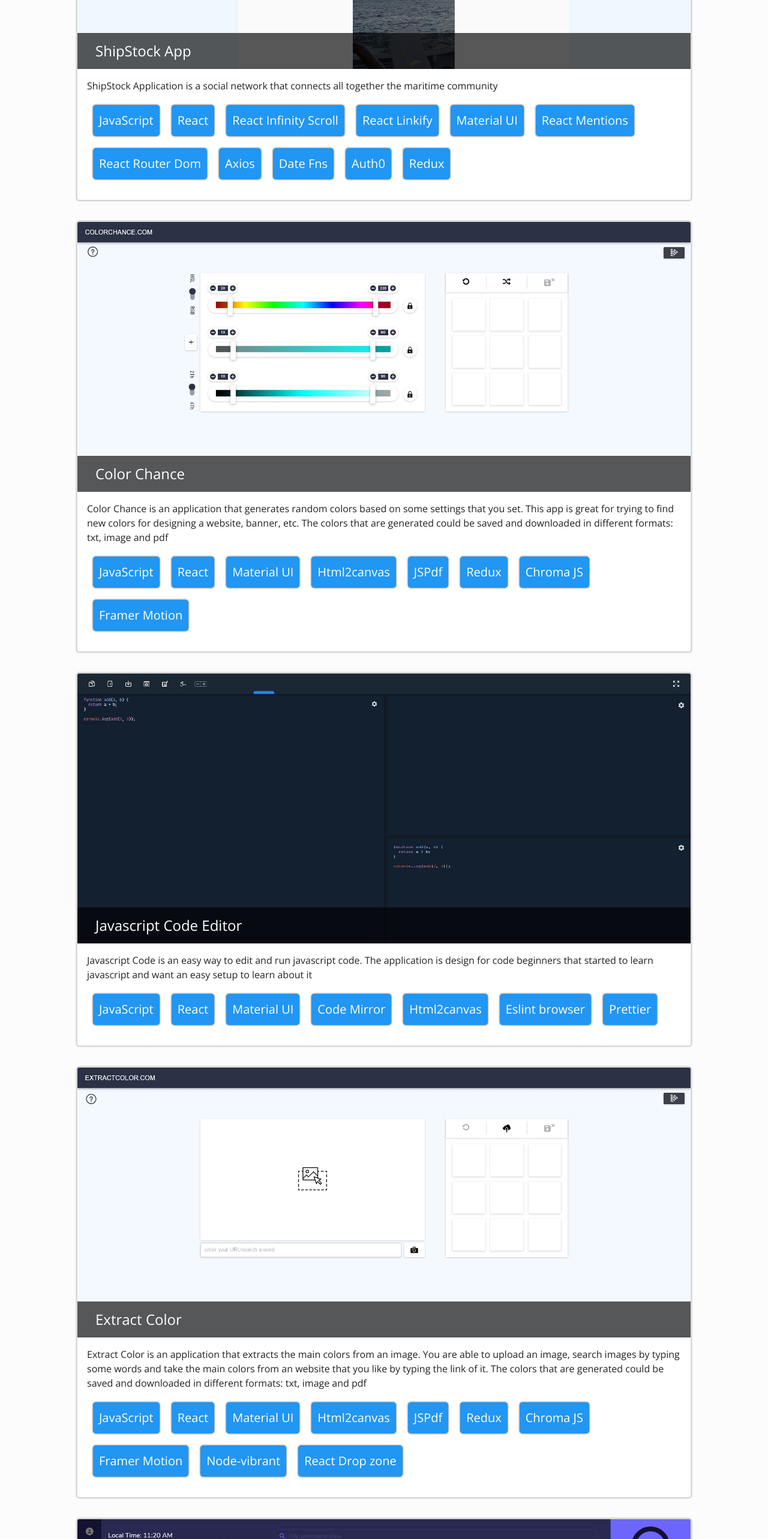
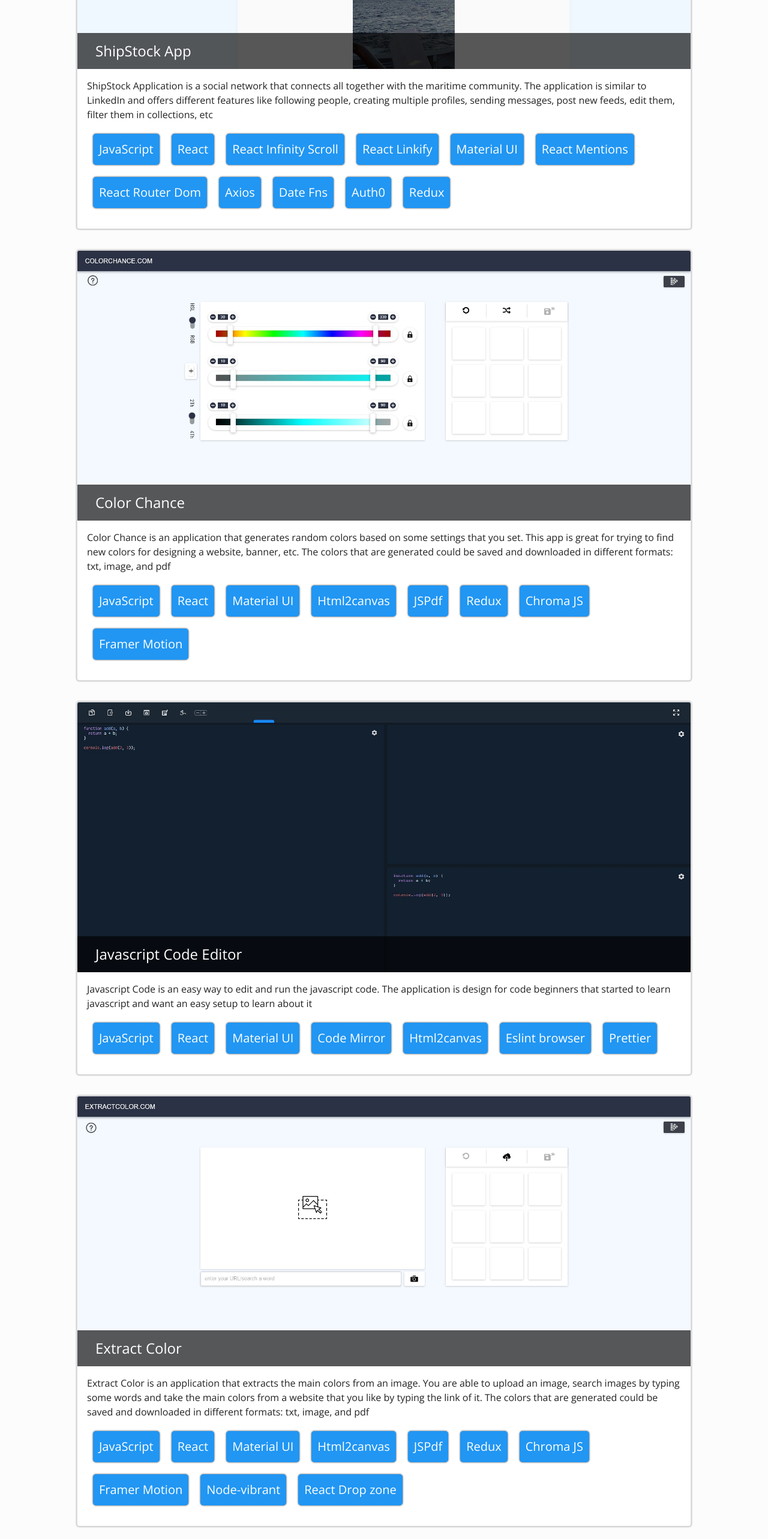
Before and after one commit to MariusParasca/portofolio, a React (Create React App) app: page / in a window 1280 px wide. Shown: the part 1720-4286 px from the top of the page at 60% size. Built offline with nearby package versions, Linux system fonts and the light colour scheme; the HTML template or start-up script is replaced by a standard one.

Commit message:
correct grammar descriptions

```diff
--- a/src/components/Projects/Projects.js
+++ b/src/components/Projects/Projects.js
@@ -33,7 +33,7 @@ const Projects = () => {
         key="shipstockapp"
         image="shipstockapp"
         projectTitle="ShipStock App"
-        description="ShipStock Application is a social network that connects all together the maritime community"
+        description="ShipStock Application is a social network that connects all together with the maritime community. The application is similar to LinkedIn and offers different features like following people, creating multiple profiles, sending messages, post new feeds, edit them, filter them in collections, etc"
         features={[
           'JavaScript',
           'React',
@@ -53,7 +53,7 @@ const Projects = () => {
         key="colorchance"
         image="colorchance"
         projectTitle="Color Chance"
-        description="Color Chance is an application that generates random colors based on some settings that you set. This app is great for trying to find new colors for designing a website, banner, etc. The colors that are generated could be saved and downloaded in different formats: txt, image and pdf"
+        description="Color Chance is an application that generates random colors based on some settings that you set. This app is great for trying to find new colors for designing a website, banner, etc. The colors that are generated could be saved and downloaded in different formats: txt, image, and pdf"
         features={['JavaScript', 'React', 'Material UI', 'Html2canvas', 'JSPdf', 'Redux', 'Chroma JS', 'Framer Motion']}
       />
       <Project
@@ -61,7 +61,7 @@ const Projects = () => {
         key="editcode"
         image="editcode"
         projectTitle="Javascript Code Editor"
-        description="Javascript Code is an easy way to edit and run javascript code. The application is design for code beginners that started to learn javascript and want an easy setup to learn about it"
+        description="Javascript Code is an easy way to edit and run the javascript code. The application is design for code beginners that started to learn javascript and want an easy setup to learn about it"
         features={['JavaScript', 'React', 'Material UI', 'Code Mirror', 'Html2canvas', 'Eslint browser', 'Prettier']}
       />
       <Project
@@ -69,7 +69,7 @@ const Projects = () => {
         key="extractcolor"
         image="extractcolor"
         projectTitle="Extract Color"
-        description="Extract Color is an application that extracts the main colors from an image. You are able to upload an image, search images by typing some words and take the main colors from an website that you like by typing the link of it. The colors that are generated could be saved and downloaded in different formats: txt, image and pdf"
+        description="Extract Color is an application that extracts the main colors from an image. You are able to upload an image, search images by typing some words and take the main colors from a website that you like by typing the link of it. The colors that are generated could be saved and downloaded in different formats: txt, image, and pdf"
         features={[
           'JavaScript',
           'React',
@@ -88,7 +88,7 @@ const Projects = () => {
         key="trackmeteo"
         image="trackmeteo"
         projectTitle="Track Meteo"
-        description="Track meteo is an app that allows a couple of nice features: search for any location, automatic saving of searches, nice charts, day selection, see weather on the global map with different type of maps (temperature, precipitation, etc.). Custom selection of main weather metric, manage favorites weather cities (add, delete), and much more"
+        description="Track meteo is an app that allows a couple of nice features: search for any location, automatic saving of searches, nice charts, day selection, see the weather on the global map with different types of maps (temperature, precipitation, etc.). A custom selection of main weather metric, manage favorites weather cities (add, delete), and much more"
         features={[
           'JavaScript',
           'React',
```
